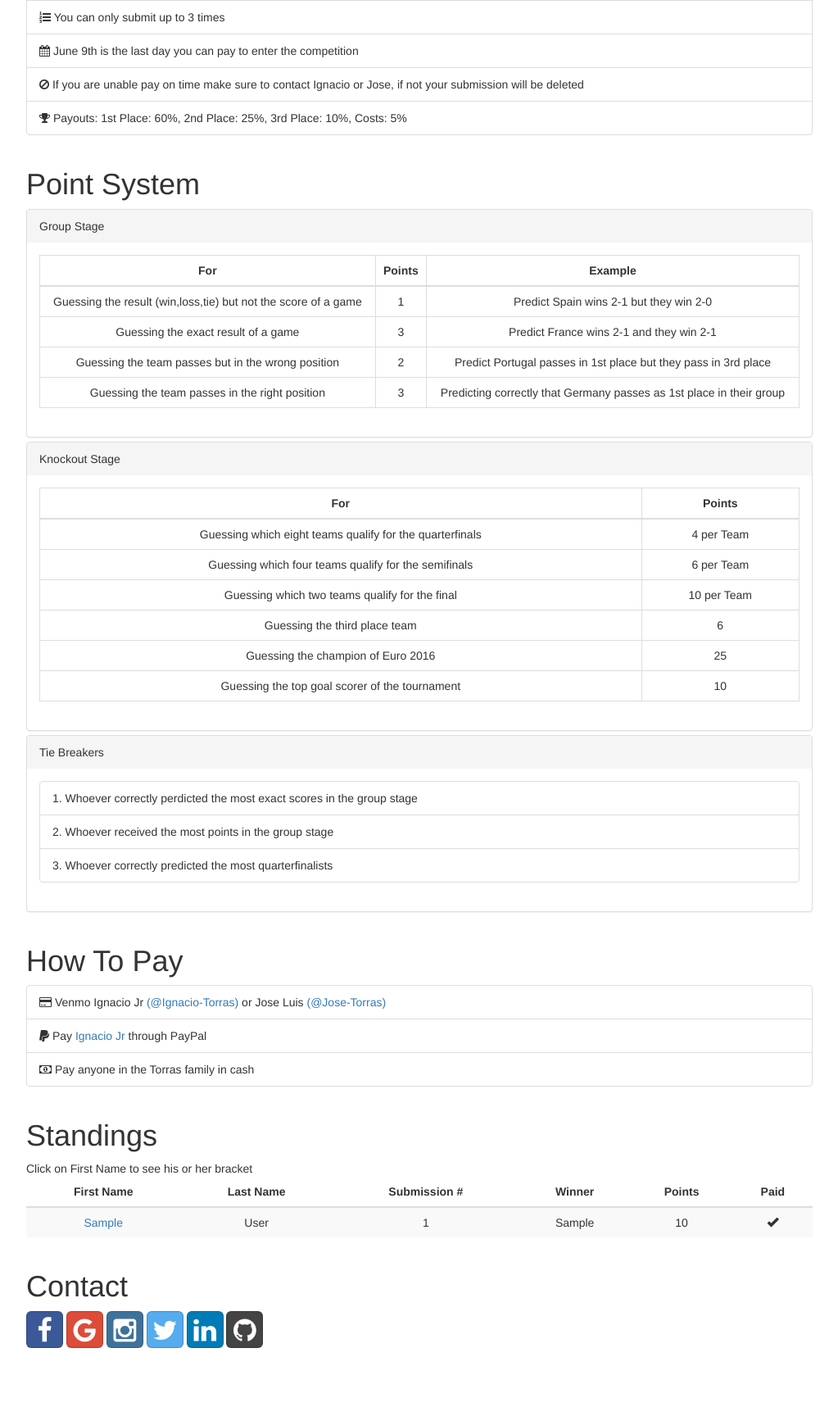
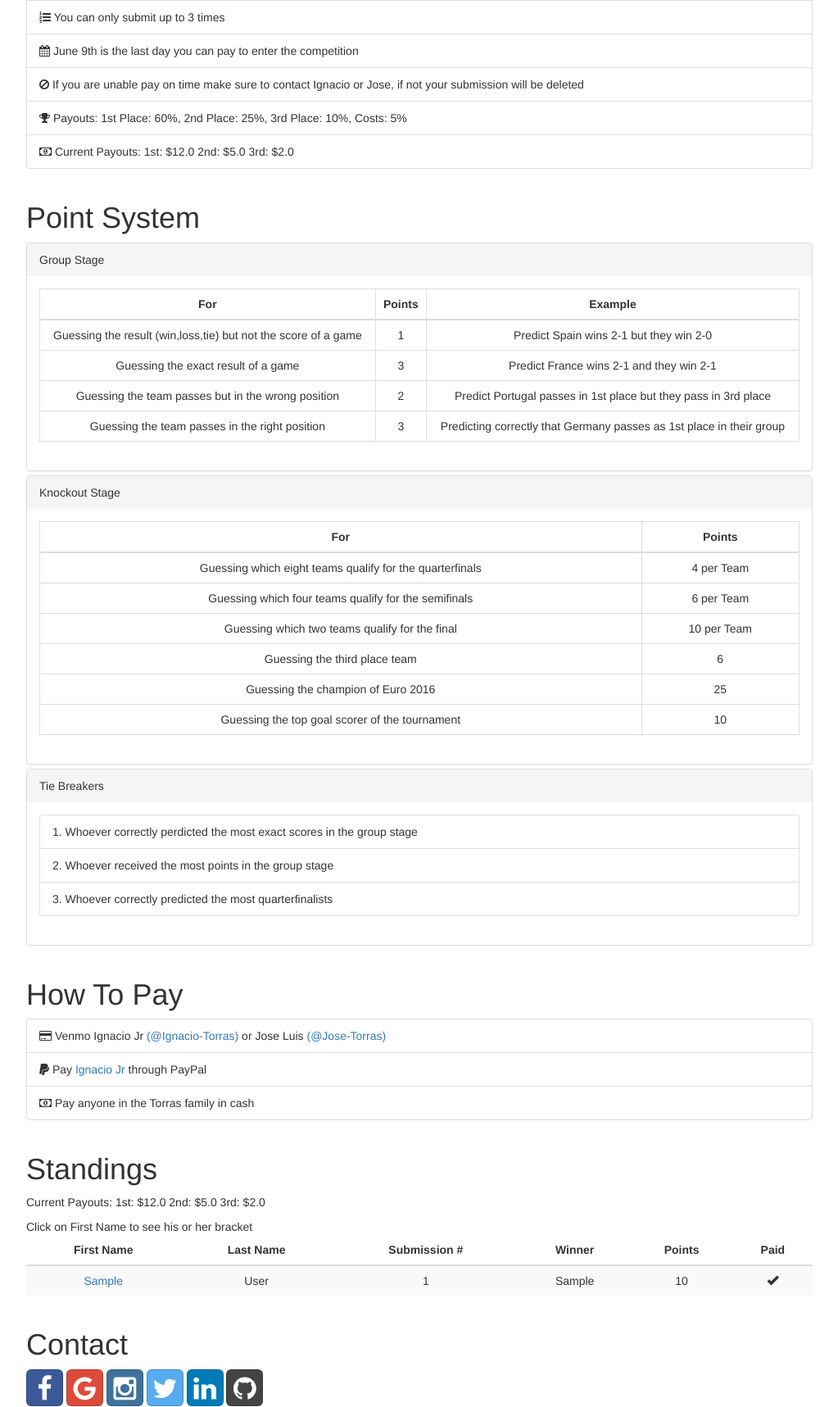
Before and after one commit to itorras13/Euro2016, a Flask app: page / in a window 1280 px wide. Shown: the part 813-2530 px from the top of the page at 82% size, without its empty margins (253-1276 px from the left). Before the commit the page ends 2458 px from the top, so only its background shows below. Run offline with Flask 2, Linux system fonts and the light colour scheme; tables that the repository leaves empty hold one stand-in row (values such as "Sample post"); some libraries are stand-ins or nearby versions.

Commit message:
show current payouts

```diff
--- a/templates/index.html
+++ b/templates/index.html
@@ -105,8 +105,9 @@
                 <div class="row" id="standings">
                     <div class="col-lg-12">
                         <h1>Standings</h1>
-                        Click on First Name to see his or her bracket
                         {% if submissions != [] %}
+                            <p>Current Payouts: 1st: ${{submissions|count * 20 * 0.60}} 2nd: ${{submissions|count * 20 * 0.25}} 3rd: ${{submissions|count * 20 * 0.1}}</p>
+                            Click on First Name to see his or her bracket
                             <table class="table table-striped table-responsive">
                                 <thead>
                                     <tr>
--- a/templates/index/rules.html
+++ b/templates/index/rules.html
@@ -20,4 +20,10 @@
         <i class="fa fa-trophy" aria-hidden="true"></i>
         Payouts: 1st Place: 60%, 2nd Place: 25%, 3rd Place: 10%, Costs: 5%
     </li>
+    {% if submissions != [] %}
+    <li class="list-group-item">
+        <i class="fa fa-money" aria-hidden="true"></i>
+        Current Payouts: 1st: ${{submissions|count * 20 * 0.60}} 2nd: ${{submissions|count * 20 * 0.25}} 3rd: ${{submissions|count * 20 * 0.1}}
+    </li>
+    {% endif %}
 </ul>
```
